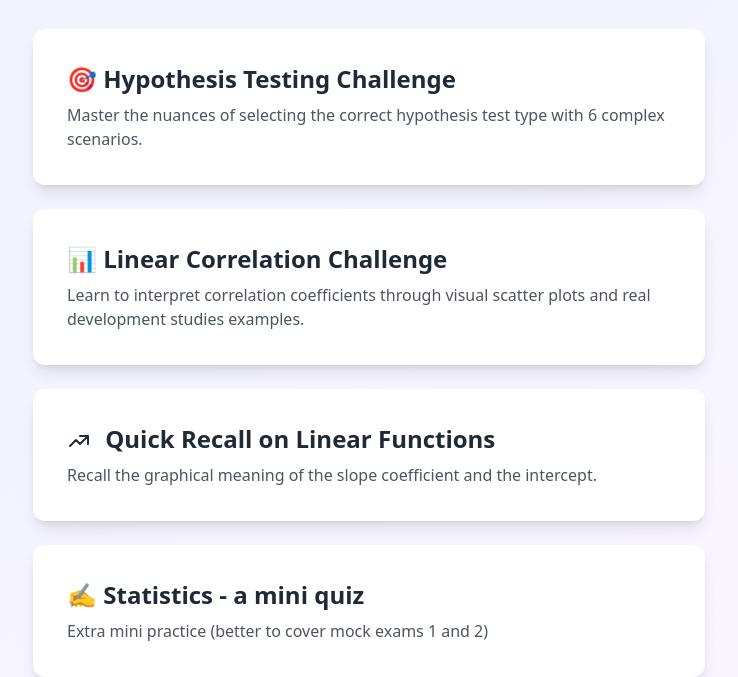
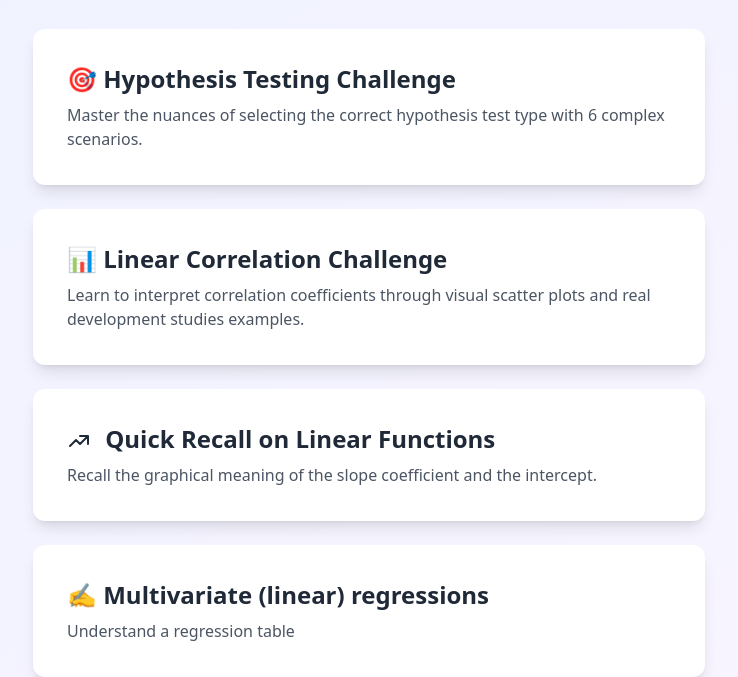
Before and after one commit to RemiVine/MINT_Statistical_Literacy, a plain HTML site: page index.html in a window 1280 px wide. Shown: the part 123-800 px from the top of the page, without its empty margins (271-1009 px from the left). Drawn offline with nearby package versions, Linux system fonts and the light colour scheme.

Commit message:
Update index.html

```diff
--- a/index.html
+++ b/index.html
@@ -32,6 +32,11 @@
                 <p class="text-gray-600">Recall the graphical meaning of the slope coefficient and the intercept.</p>
             </a>
 
+            <a href="L11_Read_regression_table.html" class="block bg-white rounded-xl shadow-lg p-8 hover:shadow-xl transition-shadow border-2 border-transparent hover:border-indigo-500">
+                <h2 class="text-2xl font-bold text-gray-800 mb-2">✍ Multivariate (linear) regressions </h2>
+                <p class="text-gray-600"> Understand a regression table </p>
+            </a>
+
             <a href="L12_Mini_Final_Quizz.html" class="block bg-white rounded-xl shadow-lg p-8 hover:shadow-xl transition-shadow border-2 border-transparent hover:border-indigo-500">
                 <h2 class="text-2xl font-bold text-gray-800 mb-2">✍ Statistics - a mini quiz</h2>
                 <p class="text-gray-600"> Extra mini practice (better to cover mock exams 1 and 2) </p>
```
